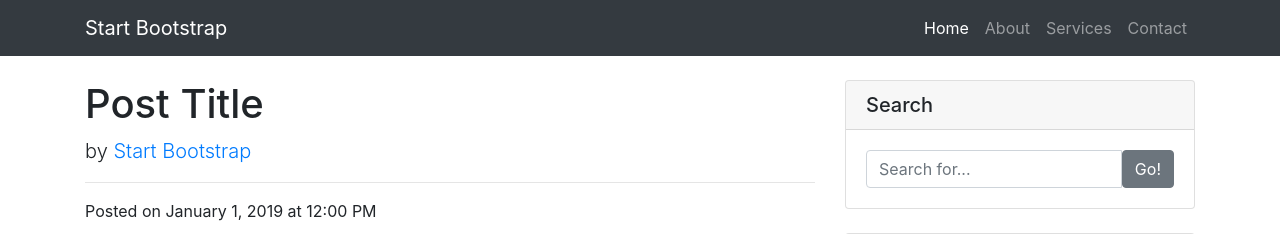
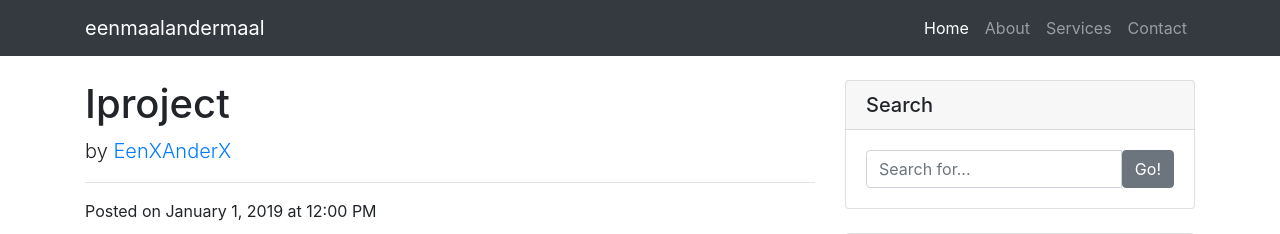
Before and after one commit to dreamitcloud/hanapplicatie, a PHP site: page / in a window 1280 px wide. Shown: the top 234 px of the page. Run offline with PHP 8.4, Linux system fonts and the light colour scheme; grey boxes labelled with a size stand in for pictures from a placeholder-image service; some libraries are stand-ins or nearby versions.

Commit message:
Update index.php

```diff
--- a/index.php
+++ b/index.php
@@ -8,7 +8,7 @@
   <meta name="description" content="">
   <meta name="author" content="">
 
-  <title>Blog Post - Start Bootstrap Template</title>
+  <title>Iproject</title>
 
   <!-- Bootstrap core CSS -->
   <link href="vendor/bootstrap/css/bootstrap.min.css" rel="stylesheet">
@@ -23,7 +23,7 @@
   <!-- Navigation -->
   <nav class="navbar navbar-expand-lg navbar-dark bg-dark fixed-top">
     <div class="container">
-      <a class="navbar-brand" href="#">Start Bootstrap</a>
+      <a class="navbar-brand" href="#">eenmaalandermaal</a>
       <button class="navbar-toggler" type="button" data-toggle="collapse" data-target="#navbarResponsive" aria-controls="navbarResponsive" aria-expanded="false" aria-label="Toggle navigation">
         <span class="navbar-toggler-icon"></span>
       </button>
@@ -57,12 +57,12 @@
       <div class="col-lg-8">
 
         <!-- Title -->
-        <h1 class="mt-4">Post Title</h1>
+        <h1 class="mt-4">Iproject</h1>
 
         <!-- Author -->
         <p class="lead">
           by
-          <a href="#">Start Bootstrap</a>
+          <a href="#">EenXAnderX</a>
         </p>
 
         <hr>
```
